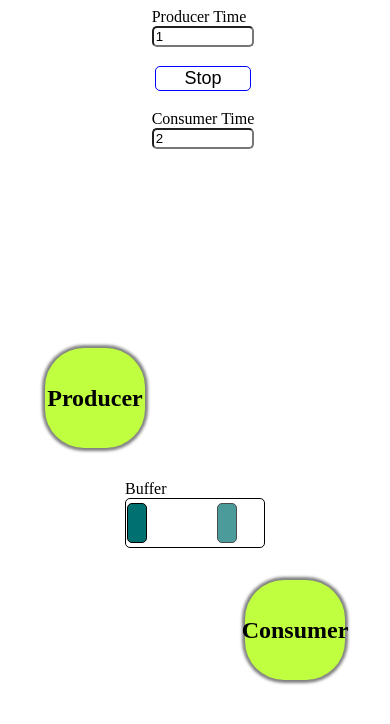
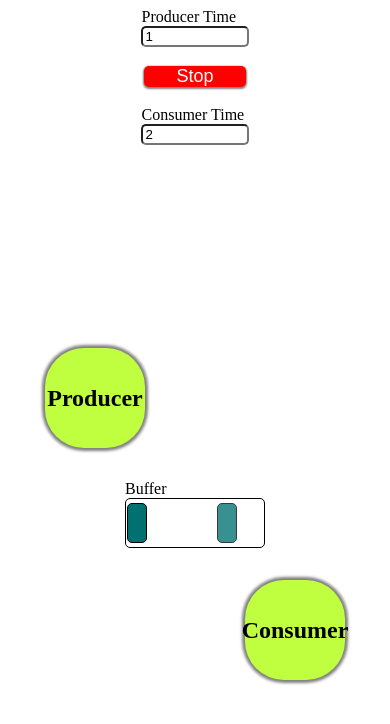
Before and after one commit to kidanekalM/Producer-and-Consumer, a plain HTML site: page index.html in a window 390 px wide. Both pictures are taken after a click on the button "Start". Drawn offline with Linux system fonts and the light colour scheme.

Commit message:
updated eye

```diff
--- a/index.css
+++ b/index.css
@@ -11,10 +11,13 @@
     gap:1rem;
 }
 #start{
-    background-color: white;
-    border: 1px solid blue;
+    background-color: blue;
+    color: white;
+    border: none;
+    box-shadow: 0 1px 2px 1px grey;
     font-size: large;
     margin : 2rem;
+    padding: 0 2rem;
     border-radius: 5px;
     grid-area: 'start';
 }
@@ -39,6 +42,7 @@ input{
     border-radius: 10vw;
     box-shadow: 0 0 3px 3px gray;
     display: flex;
+    border: 1px r;
     align-items: center;
     justify-content: center;
     background-color: rgb(191, 255, 64);
@@ -48,7 +52,6 @@ input{
     flex-direction: column;
 }
 #consumer{
-
 }
 h2{
     text-align: center;
@@ -63,6 +66,7 @@ h2{
     border-radius: 5px;
     border: 1px solid black;
     padding: 1px;
+    /* justify-content: end; */
 }
 .item{
     height: 40px;
@@ -74,7 +78,6 @@ h2{
     animation-duration: 1s;
     animation-iteration-count: 1;
 }
-
 @keyframes produce {
     from{
         position: relative;
@@ -99,6 +102,7 @@ h2{
     .control{
         display: grid;
         height: 10vh;
+        width: initial;
         position: initial;
         grid-template-areas: "."
                             "start";
@@ -116,7 +120,6 @@ h2{
     }
     #start{
         margin: 3px;
-
     }
     .buffer{
         width: 140px;
--- a/index.js
+++ b/index.js
@@ -7,11 +7,13 @@ function produce(time) {
 timer.producer =  setInterval(function () {
     console.log("producing");
     buffer = document.getElementById('buffer')
+    let producer = document.getElementById('producer')
     if(buffer.children.length==max){
-        document.getElementById('producer').style.backgroundColor="goldenrod"
+        producer.style.backgroundColor="goldenrod"
+
     }
     else{
-        document.getElementById('producer').style.backgroundColor="rgb(191, 255, 64)"
+        producer.style.backgroundColor="rgb(191, 255, 64)"
         let job = document.createElement('div')
         job.className = "item"
         job.animationName ="produce"
@@ -25,13 +27,15 @@ function consume(time) {
     console.log(buffer);
     buffer = document.getElementById('buffer')
         if((buffer.childElementCount>0)&& (buffer.lastElementChild)){
-            document.getElementById('consumer').style.backgroundColor="rgb(191, 255, 64)"
+            let consumer = document.getElementById('consumer')
+            consumer.style.backgroundColor="rgb(191, 255, 64)"
             job = buffer.lastElementChild;
-            console.log(job);
             job.style.animationName = "consume"
+            job.style.animationDuration = (time/1000)+"s"
+
             setTimeout(() => {
                 if(buffer.childElementCount>0){
-                    buffer.removeChild(job)
+                    buffer.removeChild(buffer.lastElementChild)
                 }
             }, 2000);
 
@@ -43,13 +47,14 @@ function consume(time) {
 }
 document.getElementById('start').addEventListener('click',function () {
 if(this.innerText == "Start"){
-    this.innerText = "Stop";
     let ct = parseFloat(document.getElementById('consumerTime').value);
     let pt = parseFloat(document.getElementById('producerTime').value);
-    if((ct < 0)|| (pt<0)){
-        alert("time cannot be less than 0")
+    if((ct < 0)|| (pt<0) || (ct>20) || (pt>20)){
+        alert("time cannot be less than 0 and greater than 20")
     }
     else{
+        this.innerText = "Stop";
+        this.style.backgroundColor = "red"
         consume(ct*1000)
         produce(pt*1000)
 
@@ -59,5 +64,6 @@ else{
     clearInterval(timer.consumer)
     clearInterval(timer.producer)
     this.innerText = "Start";
+    this.style.backgroundColor="blue"
 }
 })
```
